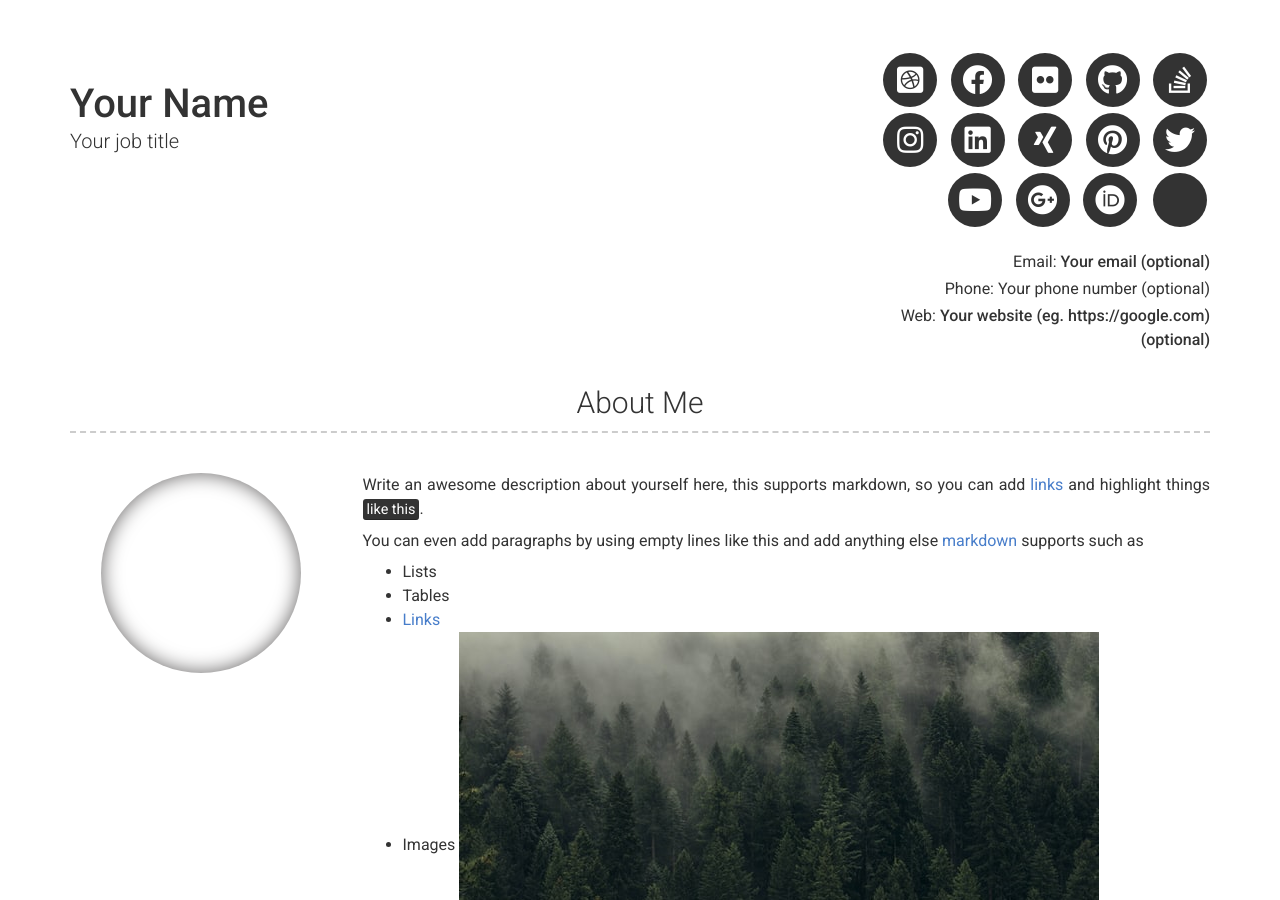
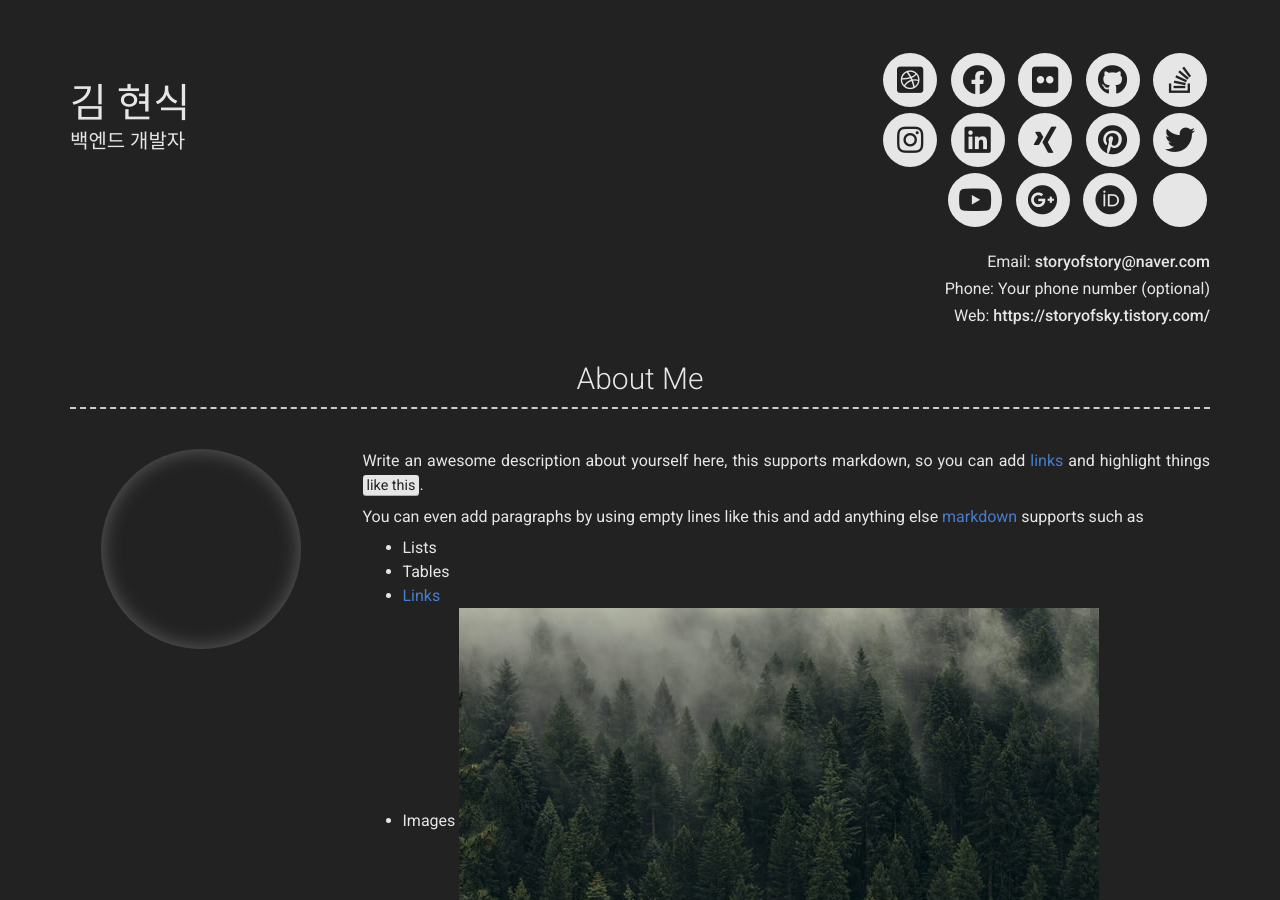
Before and after one commit to pastko/pastko.gihub.io, a Jekyll site: the page built from index.md, in a window 1280 px wide and 900 px high. Built offline with Jekyll 4.4.1, drawn with Linux system fonts in a browser that asks for light colours; nearby versions of some CDN libraries; some of the changed text lies outside the part shown.

Commit message:
chagne _config.yml

```diff
--- a/_config.yml
+++ b/_config.yml
@@ -6,17 +6,17 @@ repository: Git repository where your resume will be hosted, only required if yo
 version: 2
 
 # Personal info
-name: Your Name
-title: Your job title
-email: Your email (optional)
+name: 김 현식
+title: 백엔드 개발자
+email: storyofstory@naver.com
 # email_title: Email (Email title override)
 phone: Your phone number (optional)
 # phone_title: Phone (Phone title override)
-website: Your website (eg. https://google.com)(optional)
+website: https://storyofsky.tistory.com/
 # website_title: Web (Website title override)
 
 # Dark Mode (true/false/never)
-darkmode: false
+darkmode: true
 
 # Social links
 twitter_username: jekyllrb
```
